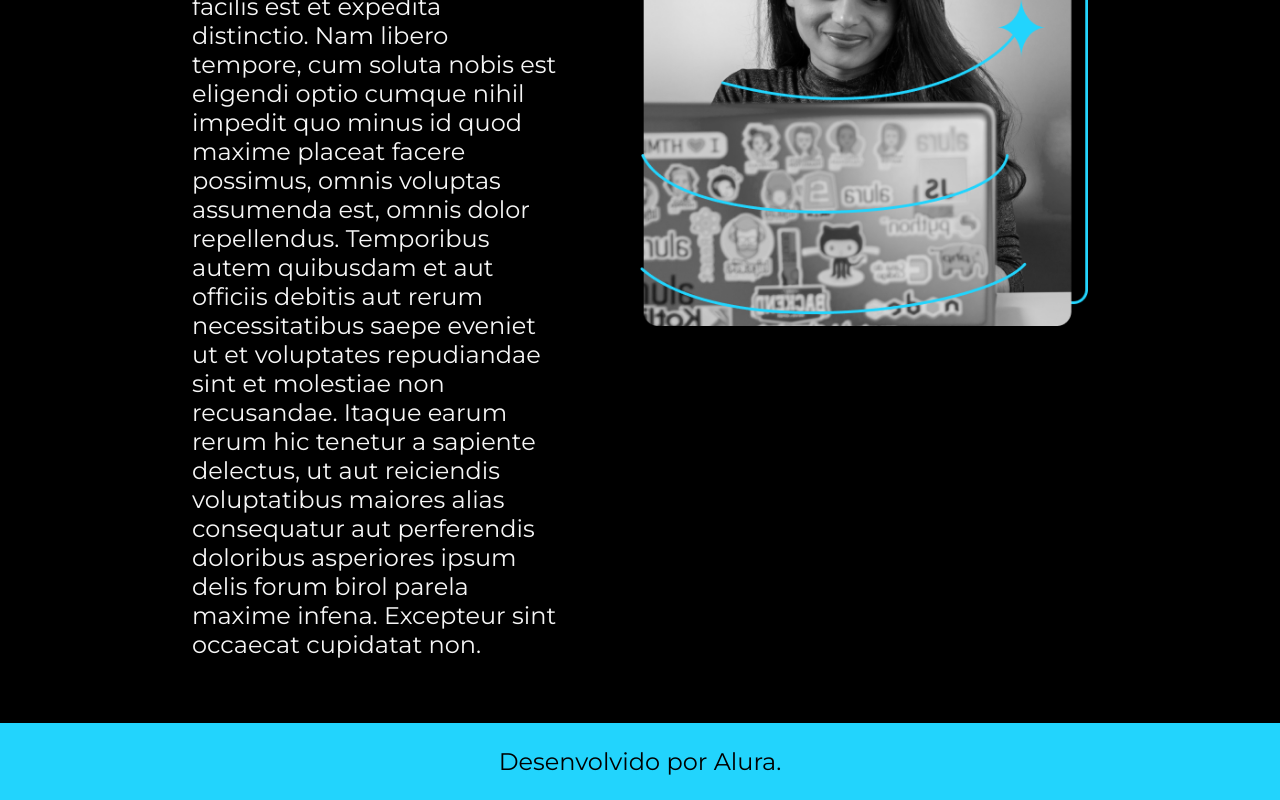
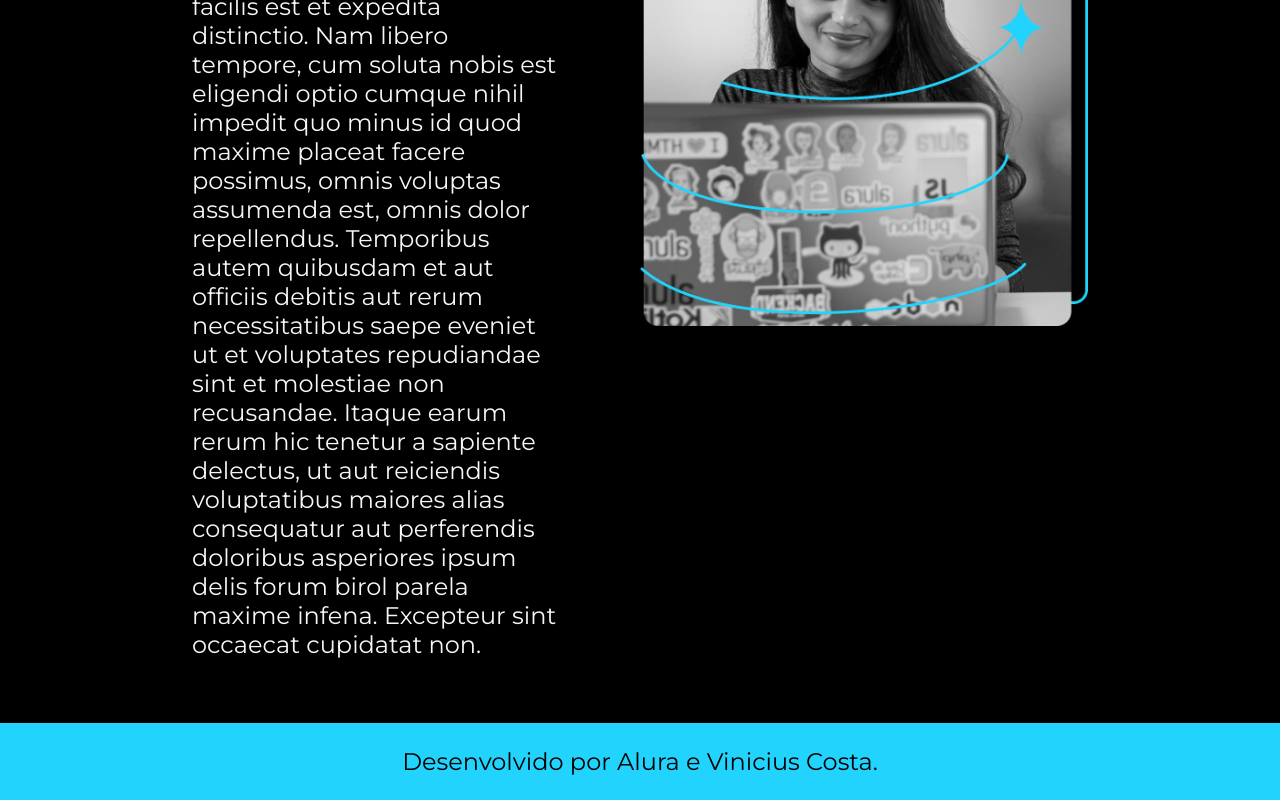
Before and after one commit to devlooperBR/portifolio, a plain HTML site: page about.html in a window 1280 px wide. Shown: the part 641-1441 px from the top of the page. Drawn offline with nearby package versions, Linux system fonts and the light colour scheme.

Commit message:
atualizacao do rodape

```diff
--- a/about.html
+++ b/about.html
@@ -23,7 +23,7 @@
         <img src="./assets/imagem.png" alt="Foto de mulher programando"  class="apresentacao__imagem">
     </main>
     <footer class="rodape">
-        <p>Desenvolvido por Alura.</p>
+        <p>Desenvolvido por Alura e Vinicius Costa.</p>
     </footer>
 </body>
 </html>
```
